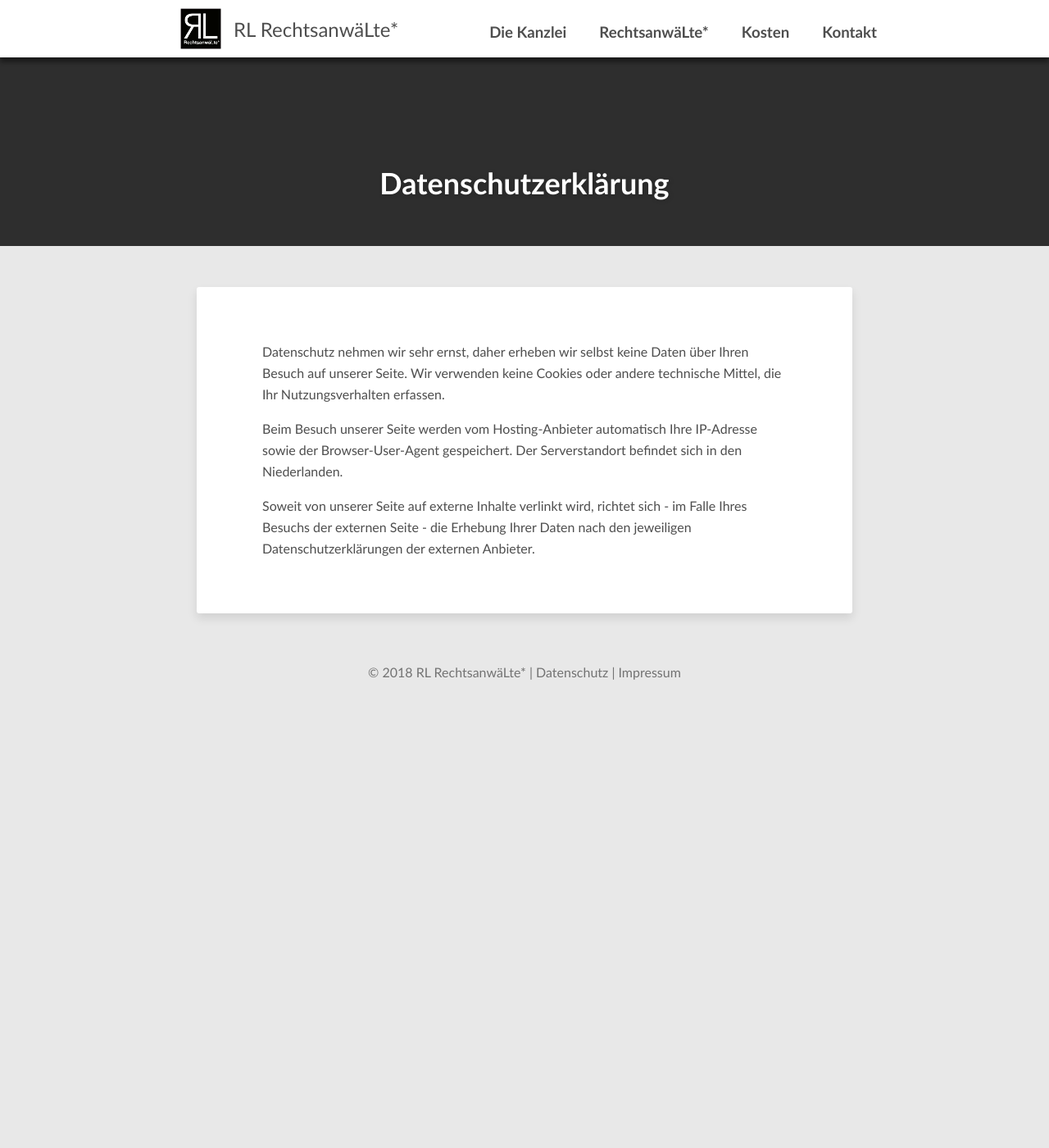
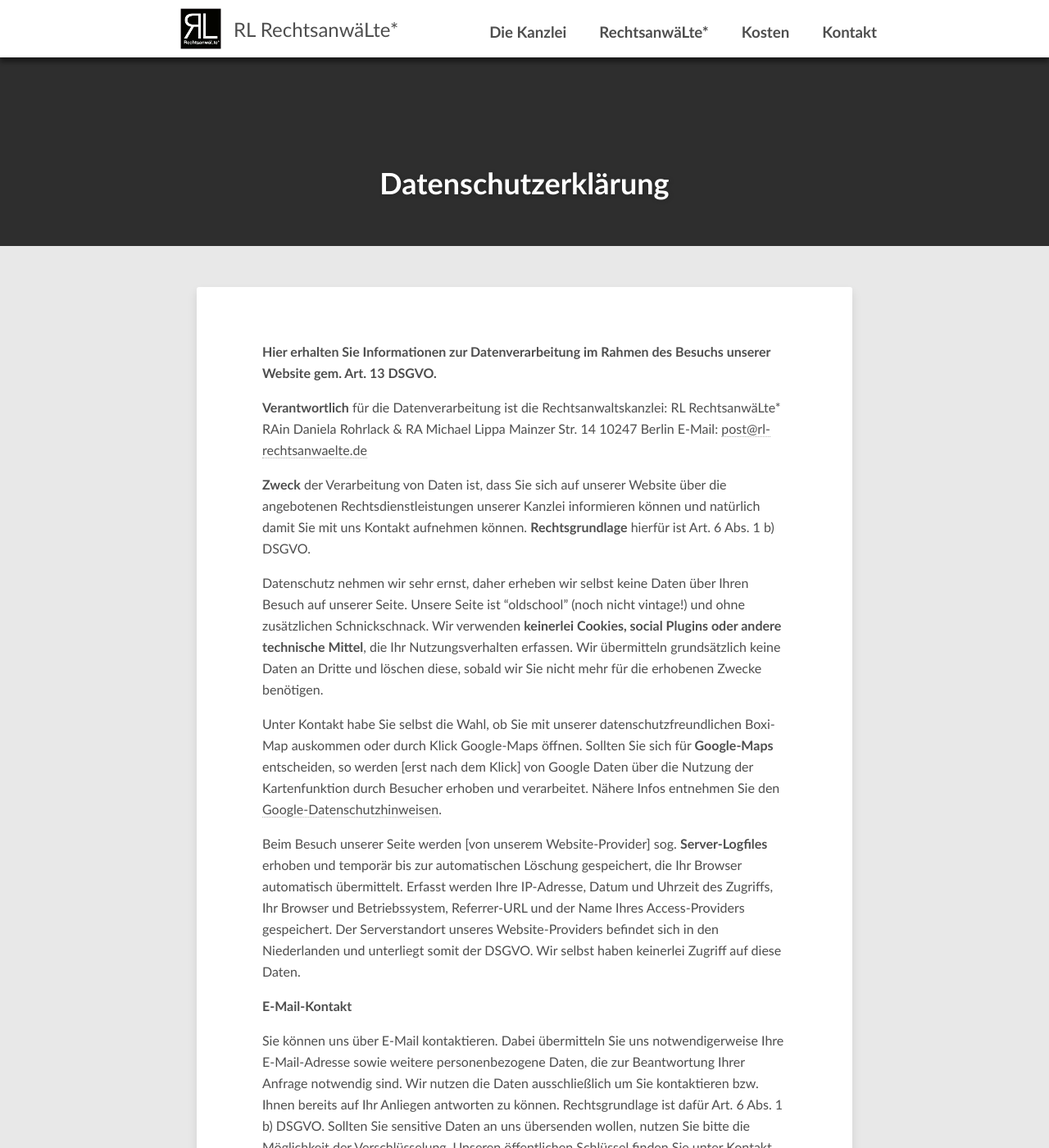
Before and after one commit to mi5-77/rl-rechtsanwaelte.de, a Jekyll site: the page built from datenschutzerklaerung.md, in a window 1280 px wide and 1400 px high. Shown: the whole window at 82% size. Built offline with Jekyll 4.4.1, drawn with Linux system fonts in a browser that asks for light colours; some of the changed text lies outside the part shown.

Commit message:
DSGVO-Anpassung

```diff
--- a/datenschutzerklaerung.md
+++ b/datenschutzerklaerung.md
@@ -3,7 +3,7 @@ layout: page
 title: Datenschutzerklärung
 modified:
 categories: [kanzlei]
-description: Welche Daten werden beim Besuch dieser Webseite erhoben
+description: Welche Daten werden beim Besuch dieser Website erhoben
 tags: []
 image:
   feature:
@@ -11,8 +11,34 @@ image:
   creditlink:
 comments:
 ---
-Datenschutz nehmen wir sehr ernst, daher erheben wir selbst keine Daten über Ihren Besuch auf unserer Seite. Wir verwenden keine Cookies oder andere technische Mittel, die Ihr Nutzungsverhalten erfassen.
+**Hier erhalten Sie Informationen zur Datenverarbeitung im Rahmen des Besuchs unserer Website gem. Art. 13 DSGVO.**
 
-Beim Besuch unserer Seite werden vom Hosting-Anbieter automatisch Ihre IP-Adresse sowie der Browser-User-Agent gespeichert. Der Serverstandort befindet sich in den Niederlanden.
+**Verantwortlich** für die Datenverarbeitung ist die Rechtsanwaltskanzlei:
+RL RechtsanwäLte*
+RAin Daniela Rohrlack & RA Michael Lippa
+Mainzer Str. 14
+10247 Berlin
+E-Mail: <post@rl-rechtsanwaelte.de>
 
+**Zweck** der Verarbeitung von Daten ist, dass Sie sich auf unserer Website über die angebotenen Rechtsdienstleistungen unserer Kanzlei informieren können und natürlich damit Sie mit uns Kontakt aufnehmen können. **Rechtsgrundlage** hierfür ist Art. 6 Abs. 1 b) DSGVO.
+
+Datenschutz nehmen wir sehr ernst, daher erheben wir selbst keine Daten über Ihren Besuch auf unserer Seite. Unsere Seite ist "oldschool" (noch nicht vintage!) und ohne zusätzlichen Schnickschnack. Wir verwenden **keinerlei Cookies, social Plugins oder andere technische Mittel**, die Ihr Nutzungsverhalten erfassen. Wir übermitteln grundsätzlich keine Daten an Dritte und löschen diese, sobald wir Sie nicht mehr für die erhobenen Zwecke benötigen.
+
+Unter Kontakt habe Sie selbst die Wahl, ob Sie mit unserer datenschutzfreundlichen Boxi-Map auskommen oder durch Klick Google-Maps öffnen. Sollten Sie sich für **Google-Maps** entscheiden, so werden [erst nach dem Klick] von Google Daten über die Nutzung der Kartenfunktion durch Besucher erhoben und verarbeitet. Nähere Infos entnehmen Sie den [Google-Datenschutzhinweisen](https://policies.google.com/privacy?hl=de).
+
+Beim Besuch unserer Seite werden [von unserem Website-Provider] sog. **Server-Logfiles** erhoben und temporär bis zur automatischen Löschung gespeichert, die Ihr Browser automatisch übermittelt. Erfasst werden Ihre IP-Adresse, Datum und Uhrzeit des Zugriffs, Ihr Browser und Betriebssystem, Referrer-URL und der Name Ihres Access-Providers gespeichert. Der Serverstandort unseres Website-Providers befindet sich in den Niederlanden und unterliegt somit der DSGVO. Wir selbst haben keinerlei Zugriff auf diese Daten.
+
+**E-Mail-Kontakt**
+
+Sie können uns über E-Mail kontaktieren. Dabei übermitteln Sie uns notwendigerweise Ihre E-Mail-Adresse sowie weitere personenbezogene Daten, die zur Beantwortung Ihrer Anfrage notwendig sind. Wir nutzen die Daten ausschließlich um Sie kontaktieren bzw. Ihnen bereits  auf Ihr Anliegen antworten zu können. Rechtsgrundlage ist dafür Art. 6 Abs. 1 b) DSGVO. Sollten Sie sensitive Daten an uns übersenden wollen, nutzen Sie bitte die Möglichkeit der Verschlüsselung. Unseren öffentlichen Schlüssel finden Sie unter [Kontakt](http://rl-rechtsanwaelte.de/kontakt/).
+
+**Twitter**
+
+Wir benutzen zwar kein social Plugin, aber twittern gelegentlich. Wenn Sie unseren Twitteraccount besuchen oder uns gar folgen wollen, so richtet sich die Datenverarbeitung nach der [Twitter Datenschutzrichtlinie](https://twitter.com/de/privacy).
+
+**Links**
 Soweit von unserer Seite auf externe Inhalte verlinkt wird, richtet sich - im Falle Ihres Besuchs der externen Seite - die Erhebung Ihrer Daten nach den jeweiligen Datenschutzerklärungen der externen Anbieter.
+
+**Betroffenenrechte**
+
+Es besteht für Sie nach Maßgabe der DSGVO ein Recht auf **Auskunft** (Art. 15 DSGVO), **Berichtigung** oder **Vervollständigung** (Art. 16 DSGVO), **Löschung** (Art. 17 DSGVO), **Einschränkung der Verarbeitung** (Art. 18 DSGVO) und **Datenübertragbarkeit** (Art. 20 DSGVO) sowie ein **Widerspruchsrech** (Art. 21 DSGVO). Den Kontakt hierfür finden Sie oben. Daneben besteht für Sie ein **Beschwerderecht** (Art. 77 DSGVO) bei der zuständigen [Aufsichtsbehörde](https://www.datenschutz-berlin.de/).
```
